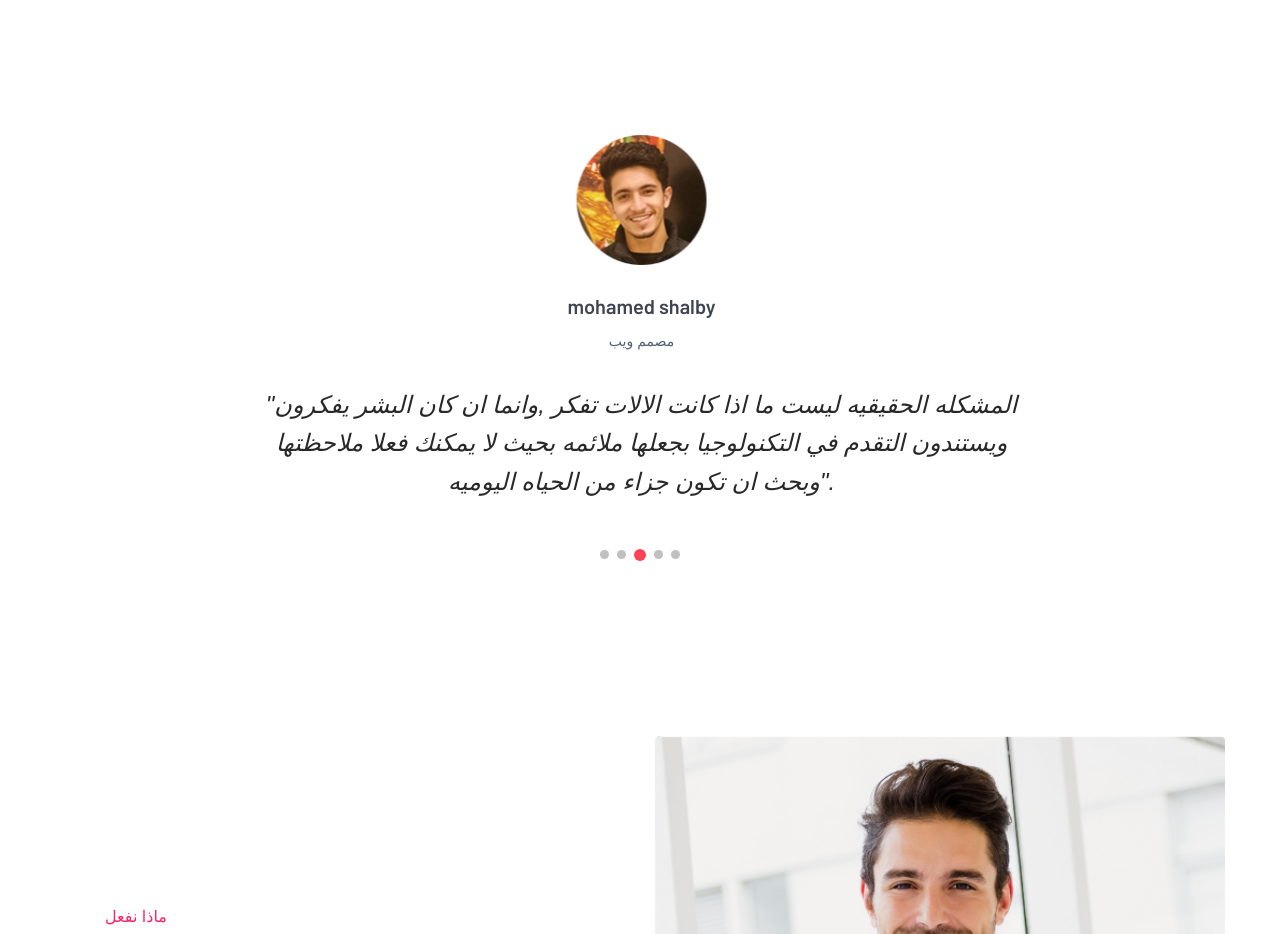
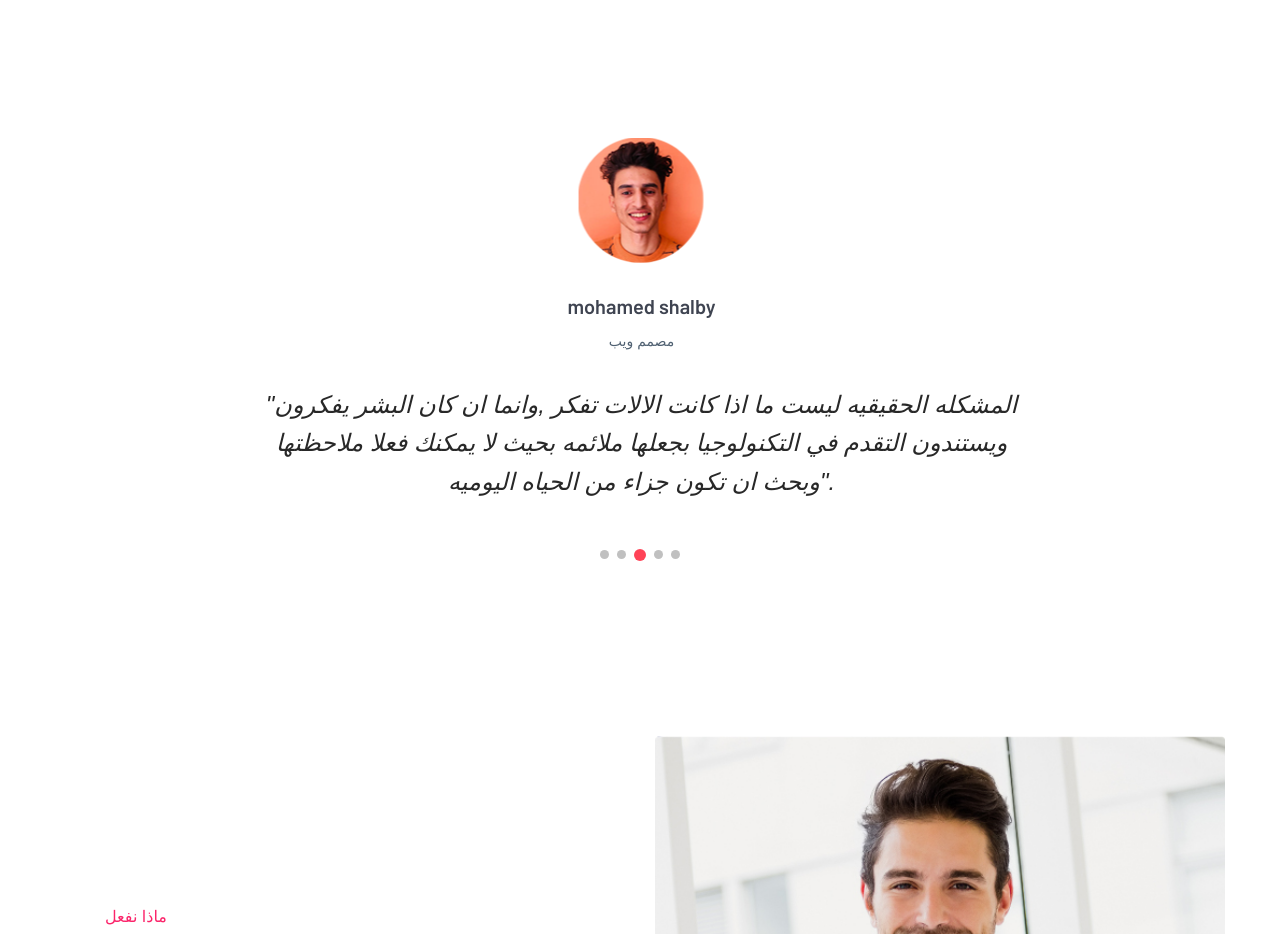
Before and after one commit to ahmed74mida/jobs, a plain HTML site: page index.html in a window 1280 px wide. Shown: the part 4680-5614 px from the top of the page. Drawn offline with Linux system fonts and the light colour scheme; a web font is replaced by a local one.

Commit message:
Update index.html

```diff
--- a/index.html
+++ b/index.html
@@ -473,7 +473,7 @@
                                     <!-- founder -->
                                     <div class="testimonial-founder  ">
                                         <div class="founder-img mb-30">
-                                            <img src="assets/img/testmonial/testimonial-founder2.png" alt="">
+                                            <img src="assets/img/testmonial/testimonial-founder.png" alt="">
                                             <span>mohamed shalby</span>
                                             <p>مصمم ويب</p>
                                         </div>
```
